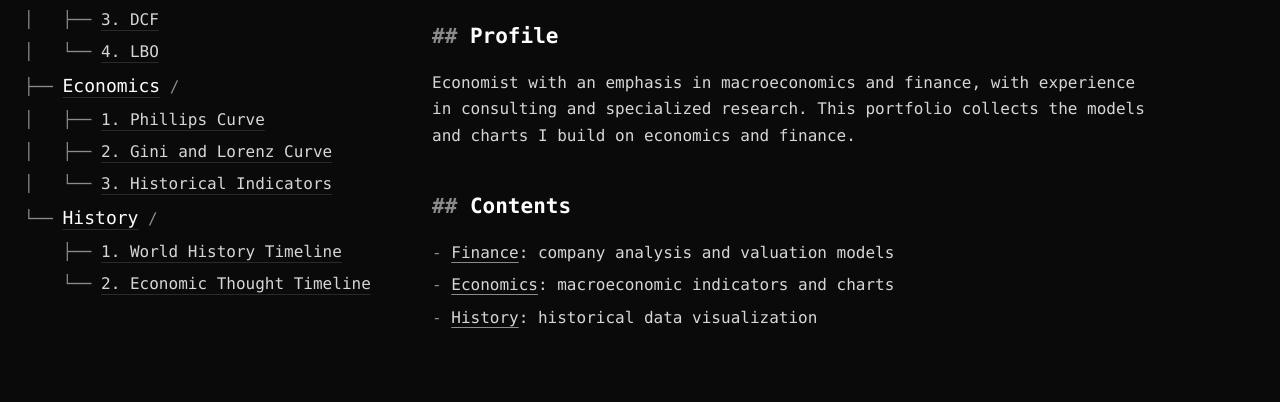
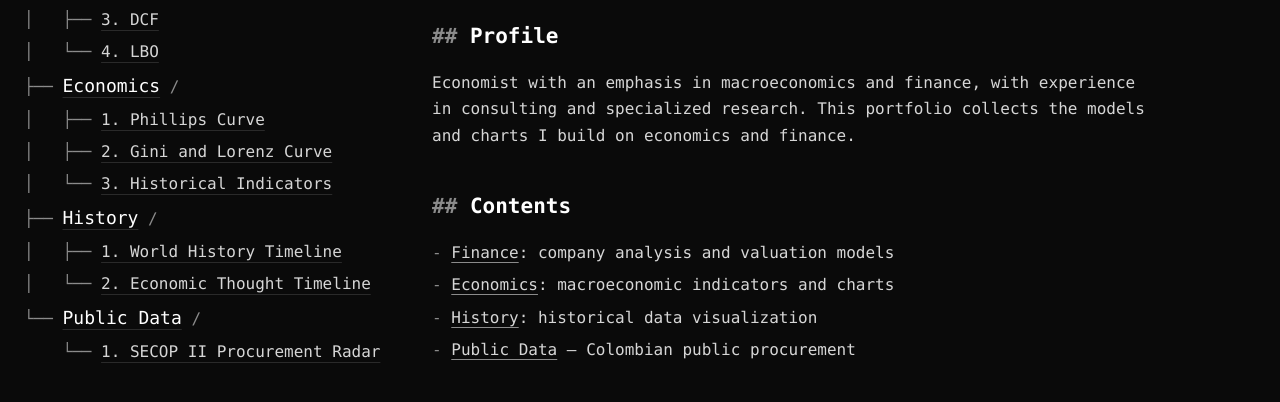
Before and after one commit to juanfin/juanfin.github.io, a plain HTML site: page index.html in a window 1280 px wide. Shown: the part 188-590 px from the top of the page. Drawn offline with Linux system fonts and the light colour scheme.

Commit message:
Add Public Data section with SECOP II procurement dashboard

```diff
--- a/index.html
+++ b/index.html
@@ -128,9 +128,11 @@
 <span class="g">│   ├── </span><a href="#phillips-curve">1. Phillips Curve</a>
 <span class="g">│   ├── </span><a href="#gini-and-lorenz-curve">2. Gini and Lorenz Curve</a>
 <span class="g">│   └── </span><a href="#historical-indicators">3. Historical Indicators</a>
-<span class="g">└── </span><a class="dir" href="#history">History</a> <span class="g">/</span>
-<span class="g">    ├── </span><a href="#world-history-timeline">1. World History Timeline</a>
-<span class="g">    └── </span><a href="#economic-thought-timeline">2. Economic Thought Timeline</a>
+<span class="g">├── </span><a class="dir" href="#history">History</a> <span class="g">/</span>
+<span class="g">│   ├── </span><a href="#world-history-timeline">1. World History Timeline</a>
+<span class="g">│   └── </span><a href="#economic-thought-timeline">2. Economic Thought Timeline</a>
+<span class="g">└── </span><a class="dir" href="#public-data">Public Data</a> <span class="g">/</span>
+<span class="g">    └── </span><a href="#secop-radar">1. SECOP II Procurement Radar</a>
 </nav>
 
 <main>
@@ -147,6 +149,7 @@
       <li><a href="#finance">Finance</a>: company analysis and valuation models</li>
       <li><a href="#economics">Economics</a>: macroeconomic indicators and charts</li>
       <li><a href="#history">History</a>: historical data visualization</li>
+      <li><a href="#public-data">Public Data</a> — Colombian public procurement</li>
     </ul>
   </section>
 
@@ -1188,6 +1191,17 @@
     <p class="files">
       <a href="History/2.%20Economic%20Thought%20Timeline/Economic%20Thought%20Milestones.csv" download>Economic Thought Milestones.csv</a>
     </p>
+  </section>
+  <section class="view" id="public-data">
+    <h1>Public Data</h1>
+    <ul class="dash"><li><a href="#secop-radar">1. SECOP II Procurement Radar</a></li></ul>
+  </section>
+
+  <section class="view" id="secop-radar">
+    <h1>SECOP II Procurement Radar</h1>
+    <p class="sub">Colombia · November 2025 to October 2026</p>
+    <p>Explore a year of Colombian public procurement in Power BI. Compare signed contract values by month, contracting department and agency sector, then select a contract to inspect its supplier, purpose and official record. An n8n workflow compiles monthly departmental totals from SECOP II open data.</p>
+    <p><a href="https://app.powerbi.com/groups/me/reports/c3dbd167-62a9-4822-9ee7-2df2d060a0ff/ReportSectionControlMensual?experience=power-bi">Open the Power BI report</a> (authorized viewers).</p>
   </section>
 </main>
 </div>
```
